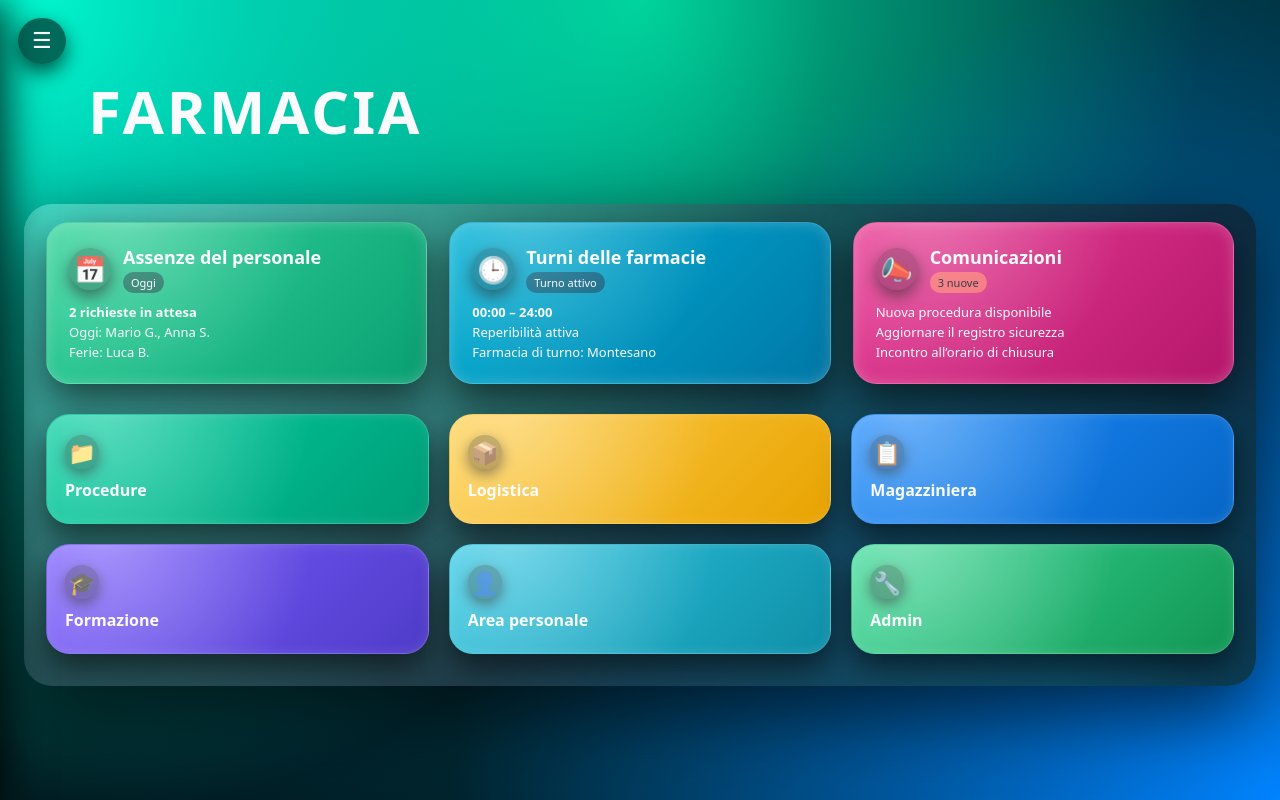
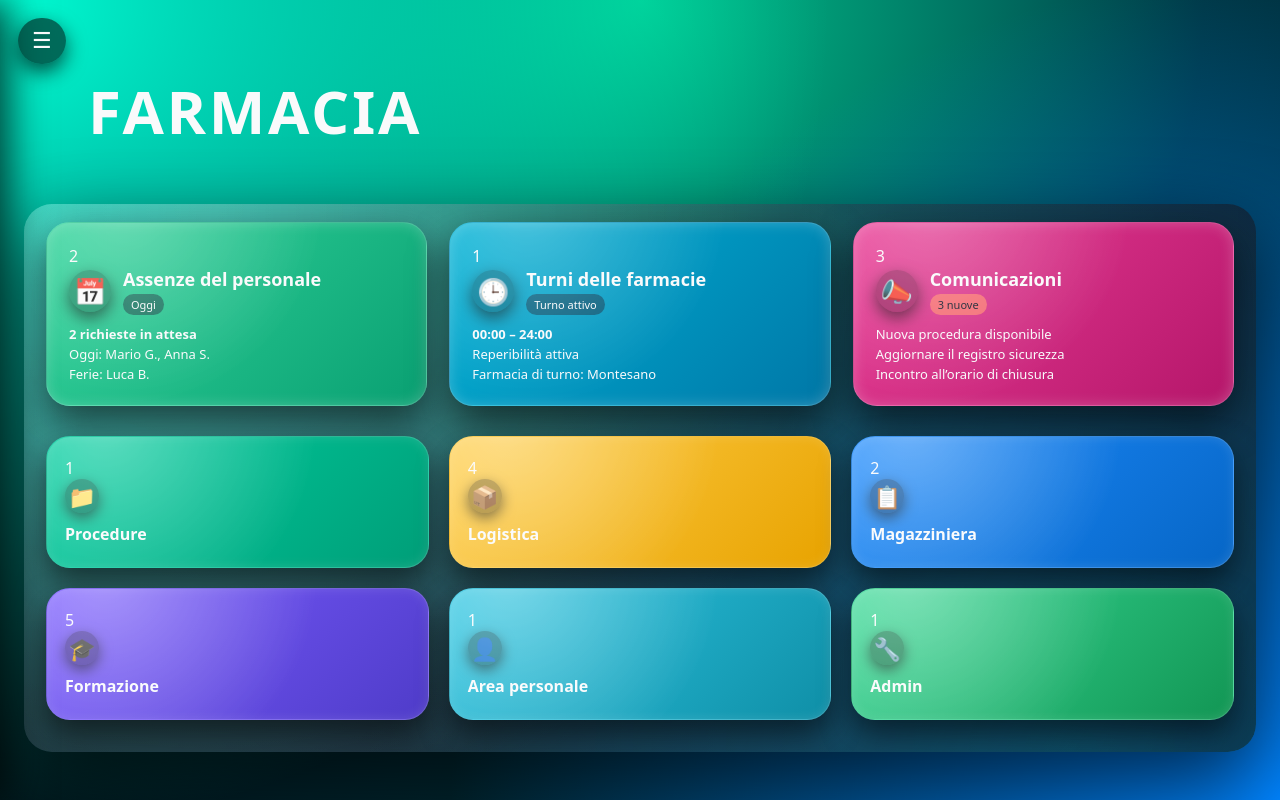
Before and after one commit to Vale2859/FarmaciaMontesano-Manuale-operativo-digitale, a plain HTML site: page index.html in a window 1280 px wide. Drawn offline with Linux system fonts and the light colour scheme.

Commit message:
Update index.html

```diff
--- a/index.html
+++ b/index.html
@@ -8,7 +8,7 @@
 </head>
 <body>
 
-  <!-- SIDEBAR (MENU LATERALE) -->
+  <!-- MENU LATERALE -->
   <aside id="sidebar">
     <div class="sidebar-header">
       <h2>Menu</h2>
@@ -22,7 +22,7 @@
     </ul>
   </aside>
 
-  <!-- PULSANTE HAMBURGER -->
+  <!-- HAMBURGER -->
   <button id="hamburger" aria-label="Apri menu">☰</button>
 
   <!-- HEADER -->
@@ -30,12 +30,13 @@
     <h1>FARMACIA</h1>
   </header>
 
-  <!-- CONTENUTO PRINCIPALE -->
+  <!-- DASHBOARD -->
   <main class="dashboard-wrapper">
     <section class="dashboard">
 
-      <!-- RIGA SUPERIORE: 3 CARD CON CONTENUTO -->
+      <!-- CARD 1: ASSENZE -->
       <article class="card card-green">
+        <span class="badge">2</span>
         <div class="card-header">
           <div class="card-icon-bubble">📅</div>
           <div class="card-title-block">
@@ -50,7 +51,9 @@
         </div>
       </article>
 
+      <!-- CARD 2: TURNI -->
       <article class="card card-teal">
+        <span class="badge">1</span>
         <div class="card-header">
           <div class="card-icon-bubble">🕒</div>
           <div class="card-title-block">
@@ -65,7 +68,9 @@
         </div>
       </article>
 
+      <!-- CARD 3: COMUNICAZIONI -->
       <article class="card card-pink">
+        <span class="badge">3</span>
         <div class="card-header">
           <div class="card-icon-bubble">📣</div>
           <div class="card-title-block">
@@ -80,37 +85,51 @@
         </div>
       </article>
 
-      <!-- RIGA INFERIORE: ICONE GRANDI -->
+      <!-- TILE GRID -->
       <section class="tile-grid">
+
+        <!-- PROCEDURE -->
         <div class="tile tile-procedure">
+          <span class="badge">1</span>
           <div class="tile-icon-bubble">📁</div>
           <h3>Procedure</h3>
         </div>
 
+        <!-- LOGISTICA -->
         <div class="tile tile-logistica">
+          <span class="badge">4</span>
           <div class="tile-icon-bubble">📦</div>
           <h3>Logistica</h3>
         </div>
 
+        <!-- MAGAZZINIERE -->
         <div class="tile tile-magazzino">
+          <span class="badge">2</span>
           <div class="tile-icon-bubble">📋</div>
           <h3>Magazziniera</h3>
         </div>
 
+        <!-- FORMAZIONE -->
         <div class="tile tile-formazione">
+          <span class="badge">5</span>
           <div class="tile-icon-bubble">🎓</div>
           <h3>Formazione</h3>
         </div>
 
+        <!-- AREA PERSONALE -->
         <div class="tile tile-area">
+          <span class="badge">1</span>
           <div class="tile-icon-bubble">👤</div>
           <h3>Area personale</h3>
         </div>
 
+        <!-- ADMIN -->
         <div class="tile tile-admin">
+          <span class="badge">1</span>
           <div class="tile-icon-bubble">🔧</div>
           <h3>Admin</h3>
         </div>
+
       </section>
 
     </section>
```
